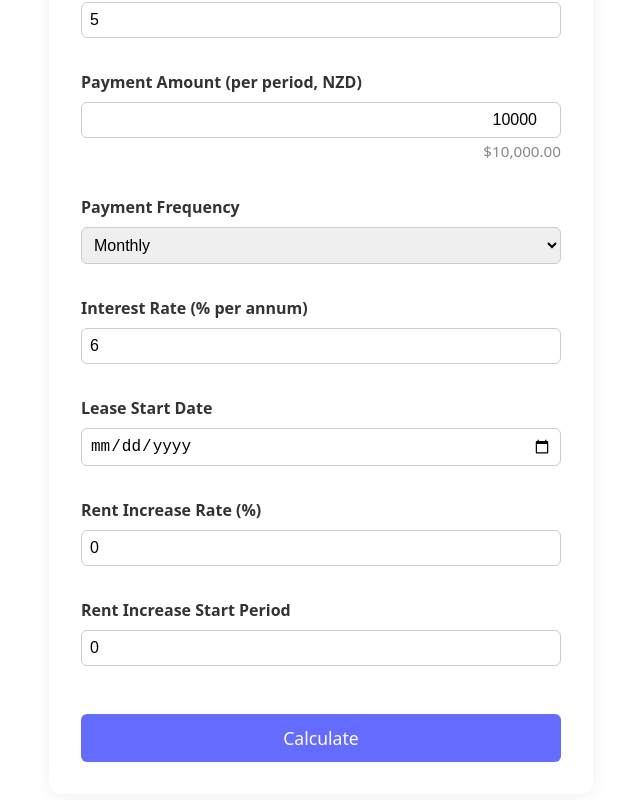
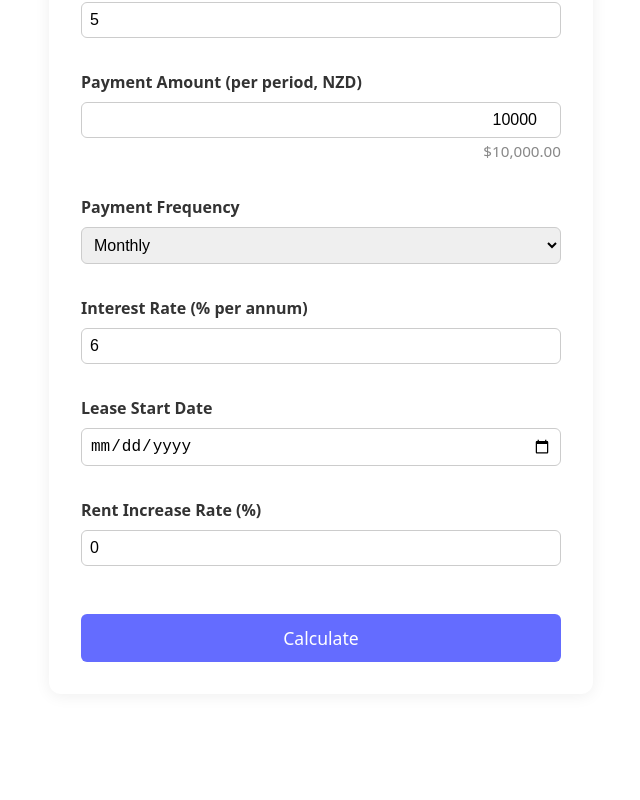
Before and after one commit to shizhenleon/NZIFRS16, a React (Vite) app: page / in a window 1280 px wide. Shown: the part 353-1153 px from the top of the page, without its empty margins (319-959 px from the left). After the commit the page ends 1111 px from the top, so only its background shows below. Built offline with nearby package versions, Linux system fonts and the light colour scheme.

Commit message:
Remove rentIncreaseStart to fix Vercel build

```diff
--- a/src/App.tsx
+++ b/src/App.tsx
@@ -8,7 +8,6 @@ interface LeaseInput {
   interestRate: number
   startDate: string
   rentIncreaseRate?: number // percent per increase
-  rentIncreaseStart?: number // period number (1-based)
 }
 
 function calculateLeaseLiability({ leaseTerm, paymentAmount, paymentFrequency, interestRate }: LeaseInput) {
@@ -22,7 +21,7 @@ function calculateLeaseLiability({ leaseTerm, paymentAmount, paymentFrequency, i
   return pv
 }
 
-function generateAmortizationSchedule({ leaseTerm, paymentAmount, paymentFrequency, interestRate, rentIncreaseRate = 0, rentIncreaseStart = 0 }: LeaseInput) {
+function generateAmortizationSchedule({ leaseTerm, paymentAmount, paymentFrequency, interestRate, rentIncreaseRate = 0 }: LeaseInput) {
   const freqMap = { monthly: 12, quarterly: 4, yearly: 1 }
   const paymentsPerYear = freqMap[paymentFrequency]
   const totalPayments = leaseTerm * paymentsPerYear
@@ -70,7 +69,6 @@ function App() {
     interestRate: 6,
     startDate: '',
     rentIncreaseRate: 0,
-    rentIncreaseStart: 0,
   })
   const [result, setResult] = useState<number | null>(null)
   const [schedule, setSchedule] = useState<any[]>([])
@@ -79,7 +77,7 @@ function App() {
     const { name, value } = e.target
     setInput((prev) => ({
       ...prev,
-      [name]: name === 'leaseTerm' || name === 'paymentAmount' || name === 'interestRate' || name === 'rentIncreaseRate' || name === 'rentIncreaseStart' ? Number(value) : value,
+      [name]: name === 'leaseTerm' || name === 'paymentAmount' || name === 'interestRate' || name === 'rentIncreaseRate' ? Number(value) : value,
     }))
   }
 
@@ -132,10 +130,6 @@ function App() {
           <div className="lease-form-title">Rent Increase Rate (%)</div>
           <input type="number" name="rentIncreaseRate" value={input.rentIncreaseRate} min={0} step={0.01} onChange={handleChange} />
         </div>
-        <div className="lease-form-group">
-          <div className="lease-form-title">Rent Increase Start Period</div>
-          <input type="number" name="rentIncreaseStart" value={input.rentIncreaseStart} min={0} step={1} onChange={handleChange} />
-        </div>
         <button type="submit">Calculate</button>
       </form>
       {result !== null && (
```
